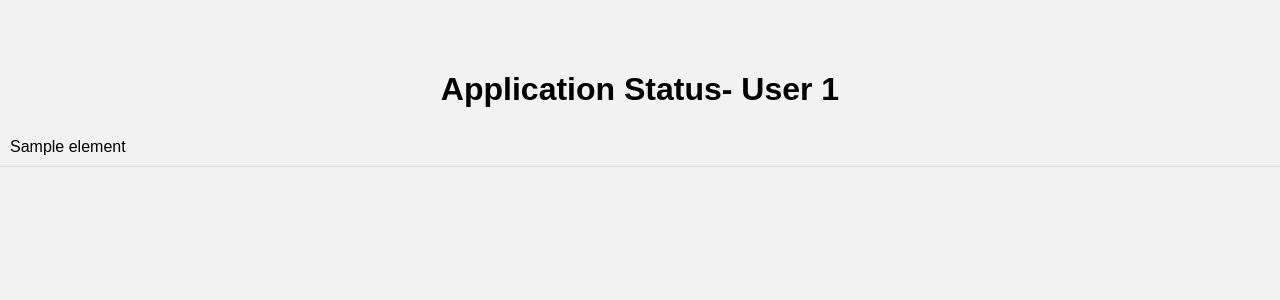
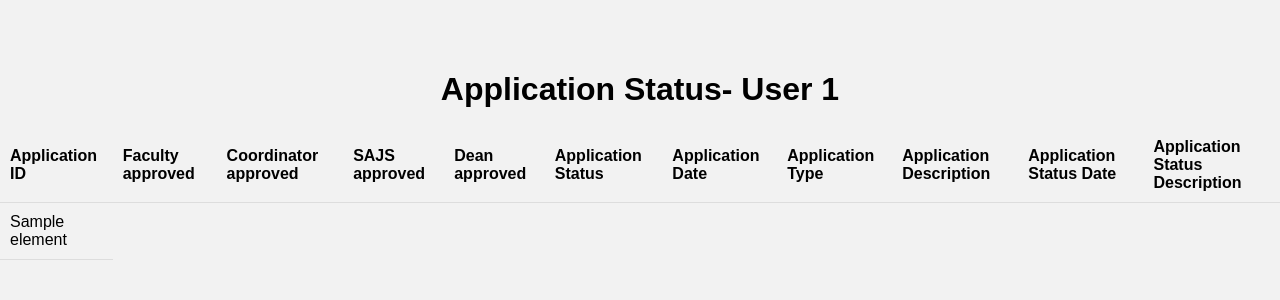
Before and after one commit to AnimeshTumne/oCEO_management_DataWeavers, a Flask app: template FrontEnd/loginpage_testing/templates/queryresult.html in a window 1280 px wide. Shown: the top 300 px of the page. Run offline with Flask 3, Linux system fonts and the light colour scheme; the template is opened without the code that fills it: most values are stand-ins (such as "Sample title", 1, 10 or a date in 2020); some libraries are stand-ins or nearby versions.

Commit message:
Added column names.

```diff
--- a/FrontEnd/loginpage_testing/templates/queryresult.html
+++ b/FrontEnd/loginpage_testing/templates/queryresult.html
@@ -42,6 +42,21 @@
 <body>
     <h1 style="padding-top: 50px; text-align:center; border: 1px #e9e9e9;" >Application Status- User 1</h1>
     <table>
+        <thead>
+            <tr>
+                <th>Application ID</th>
+                <th>Faculty approved</th>
+                <th>Coordinator approved</th>
+                <th>SAJS approved</th>
+                <th>Dean approved</th>
+                <th>Application Status</th>
+                <th>Application Date</th>
+                <th>Application Type</th>
+                <th>Application Description</th>
+                <th>Application Status Date</th>
+                <th>Application Status Description</th>
+            </tr>
+        </thead>
     <tbody>
         {% for field in allData %}
         <tr>
```
